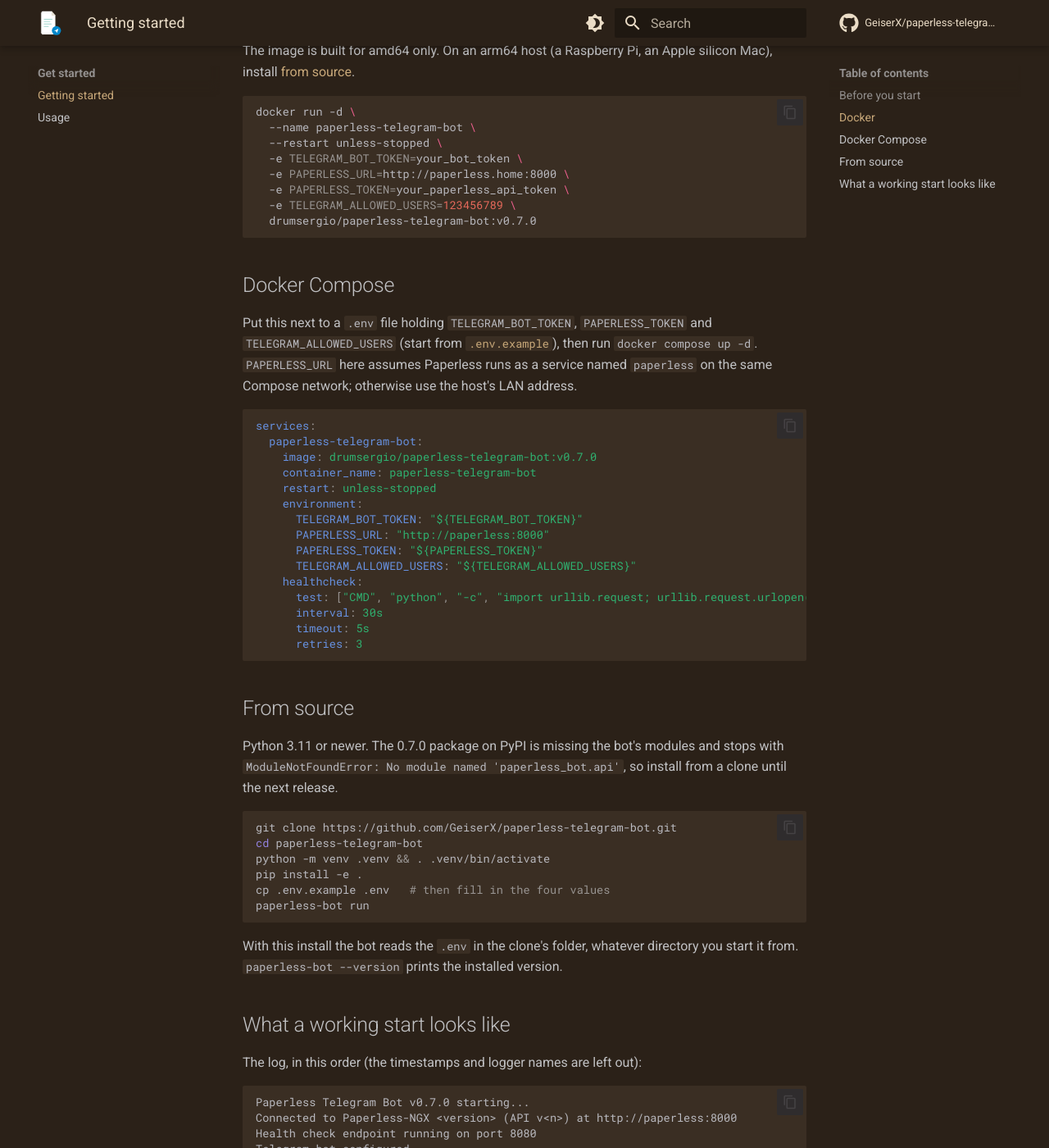
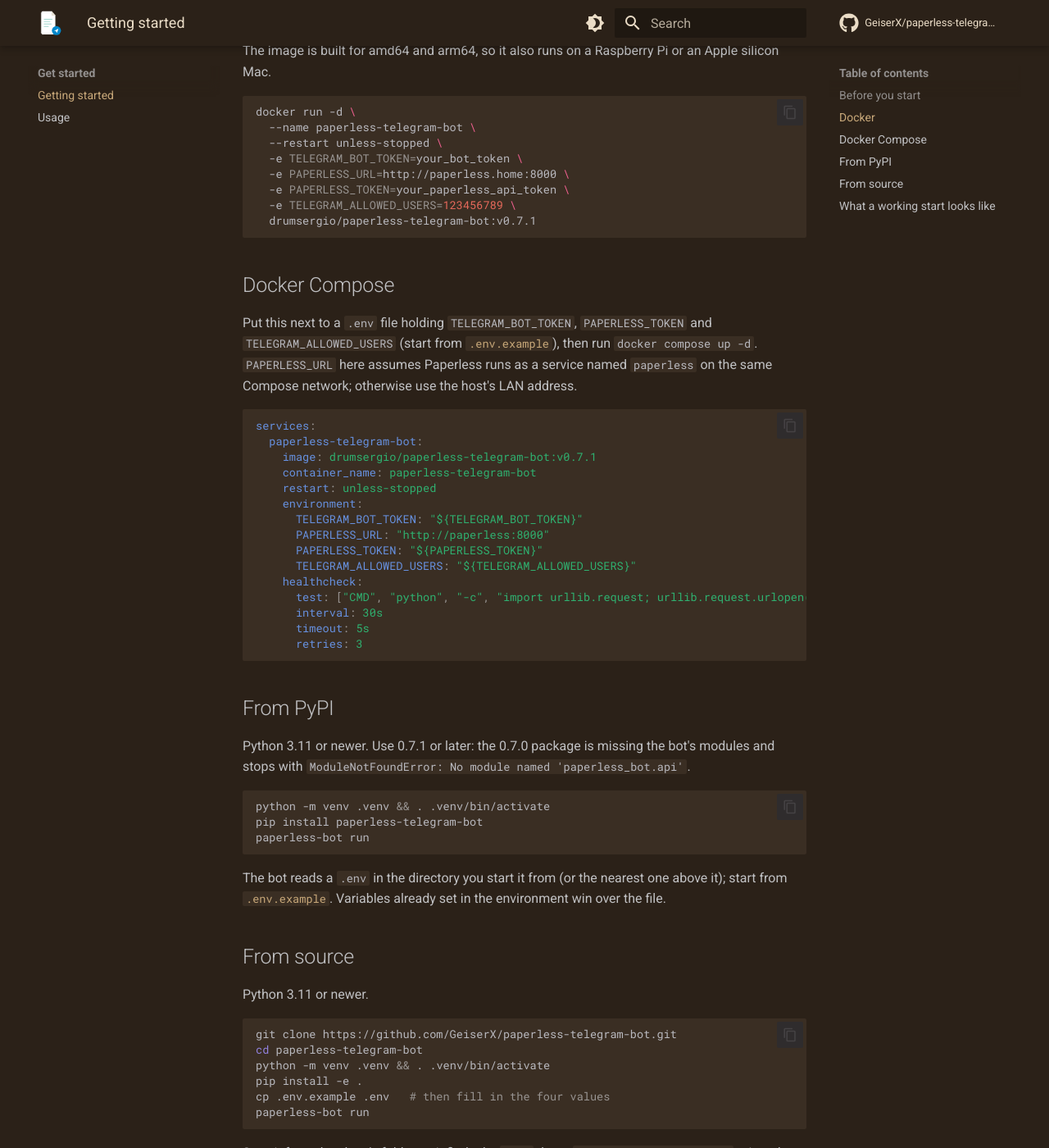
Before and after one commit to GeiserX/paperless-telegram-bot, an MkDocs documentation site: the page built from docs/getting-started.md, in a window 1280 px wide and 1400 px high, scrolled down 725 px. Shown: the whole window at 82% size. Built offline with MkDocs 1.6.1 and Material for MkDocs 9.7.7, drawn with Linux system fonts in a browser that asks for light colours; comment, search, counter and statistics services are not loaded; some of the changed text lies outside the part shown.

Commit message:
fix(packaging): make pip install paperless-telegram-bot actually run (0.7.1) (#44)
The 0.7.0 wheel on PyPI held only __init__, __main__ and config, so paperless-bot run died with ModuleNotFoundError: paperless_bot.api. setuptools now finds every package under src/, and a package job installs the built wheel in a clean venv and imports every module. The image is built for arm64 as well as amd64, and .env is read from the working directory.

````diff
--- a/docs/getting-started.md
+++ b/docs/getting-started.md
@@ -14,7 +14,7 @@
 
 ## Docker
 
-The image is built for amd64 only. On an arm64 host (a Raspberry Pi, an Apple silicon Mac), install [from source](#from-source).
+The image is built for amd64 and arm64, so it also runs on a Raspberry Pi or an Apple silicon Mac.
 
 ```bash
 docker run -d \
@@ -24,7 +24,7 @@
   -e PAPERLESS_URL=http://paperless.home:8000 \
   -e PAPERLESS_TOKEN=your_paperless_api_token \
   -e TELEGRAM_ALLOWED_USERS=123456789 \
-  drumsergio/paperless-telegram-bot:v0.7.0
+  drumsergio/paperless-telegram-bot:v0.7.1
 ```
 
 ## Docker Compose
@@ -34,7 +34,7 @@
 ```yaml
 services:
   paperless-telegram-bot:
-    image: drumsergio/paperless-telegram-bot:v0.7.0
+    image: drumsergio/paperless-telegram-bot:v0.7.1
     container_name: paperless-telegram-bot
     restart: unless-stopped
     environment:
@@ -49,9 +49,21 @@
       retries: 3
 ```
 
+## From PyPI
+
+Python 3.11 or newer. Use 0.7.1 or later: the 0.7.0 package is missing the bot's modules and stops with `ModuleNotFoundError: No module named 'paperless_bot.api'`.
+
+```bash
+python -m venv .venv && . .venv/bin/activate
+pip install paperless-telegram-bot
+paperless-bot run
+```
+
+The bot reads a `.env` in the directory you start it from (or the nearest one above it); start from [`.env.example`](https://github.com/GeiserX/paperless-telegram-bot/blob/main/.env.example). Variables already set in the environment win over the file.
+
 ## From source
 
-Python 3.11 or newer. The 0.7.0 package on PyPI is missing the bot's modules and stops with `ModuleNotFoundError: No module named 'paperless_bot.api'`, so install from a clone until the next release.
+Python 3.11 or newer.
 
 ```bash
 git clone https://github.com/GeiserX/paperless-telegram-bot.git
@@ -62,14 +74,14 @@
 paperless-bot run
 ```
 
-With this install the bot reads the `.env` in the clone's folder, whatever directory you start it from. `paperless-bot --version` prints the installed version.
+Start it from the clone's folder so it finds the `.env` there. `paperless-bot --version` prints the installed version.
 
 ## What a working start looks like
 
 The log, in this order (the timestamps and logger names are left out):
 
 ```
-Paperless Telegram Bot v0.7.0 starting...
+Paperless Telegram Bot v0.7.1 starting...
 Connected to Paperless-NGX <version> (API v<n>) at http://paperless:8000
 Health check endpoint running on port 8080
 Telegram bot configured
--- a/src/paperless_bot/__init__.py
+++ b/src/paperless_bot/__init__.py
@@ -1,3 +1,3 @@
 """paperless-telegram-bot - Manage Paperless-NGX via Telegram."""
 
-__version__ = "0.7.0"
+__version__ = "0.7.1"
````
Also changed, not shown: README.md (+2 -2 lines), docs/index.md (+15 -6 lines), pyproject.toml (+3 -4 lines), 4 other files.
